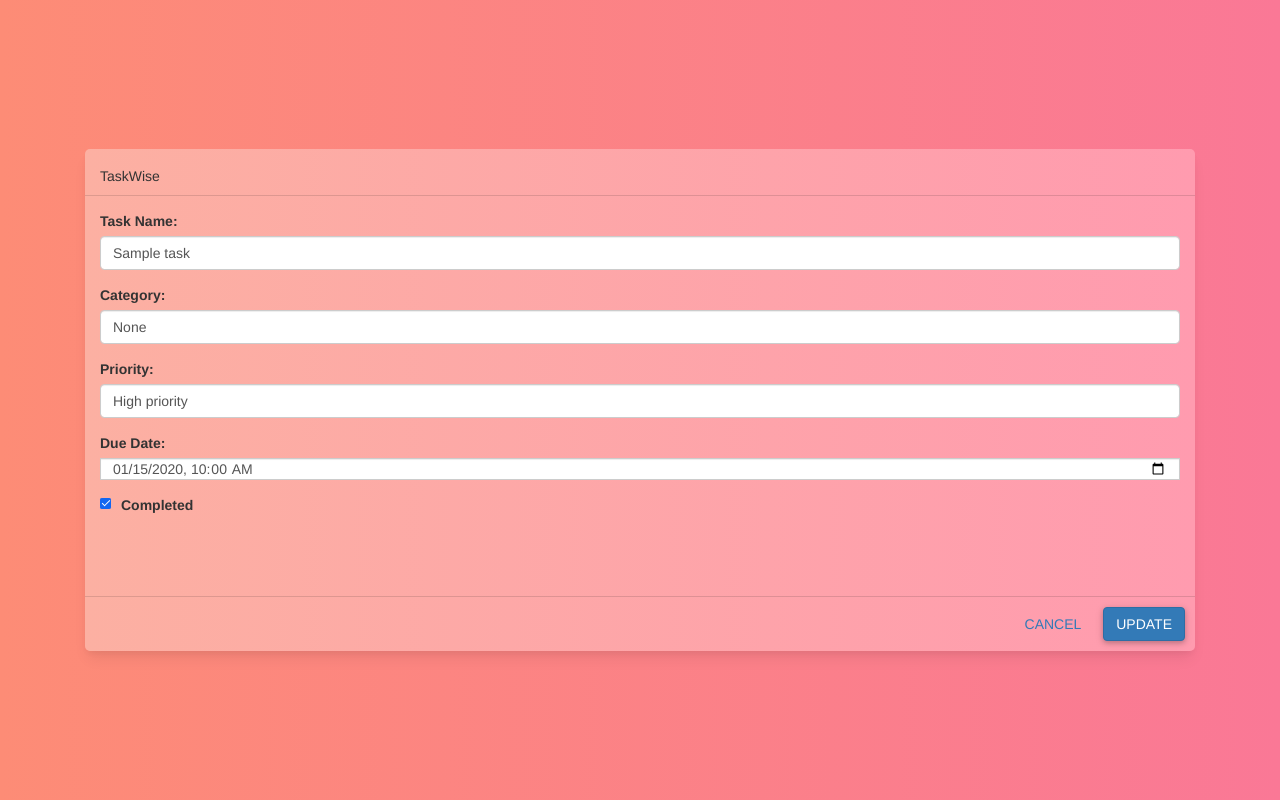
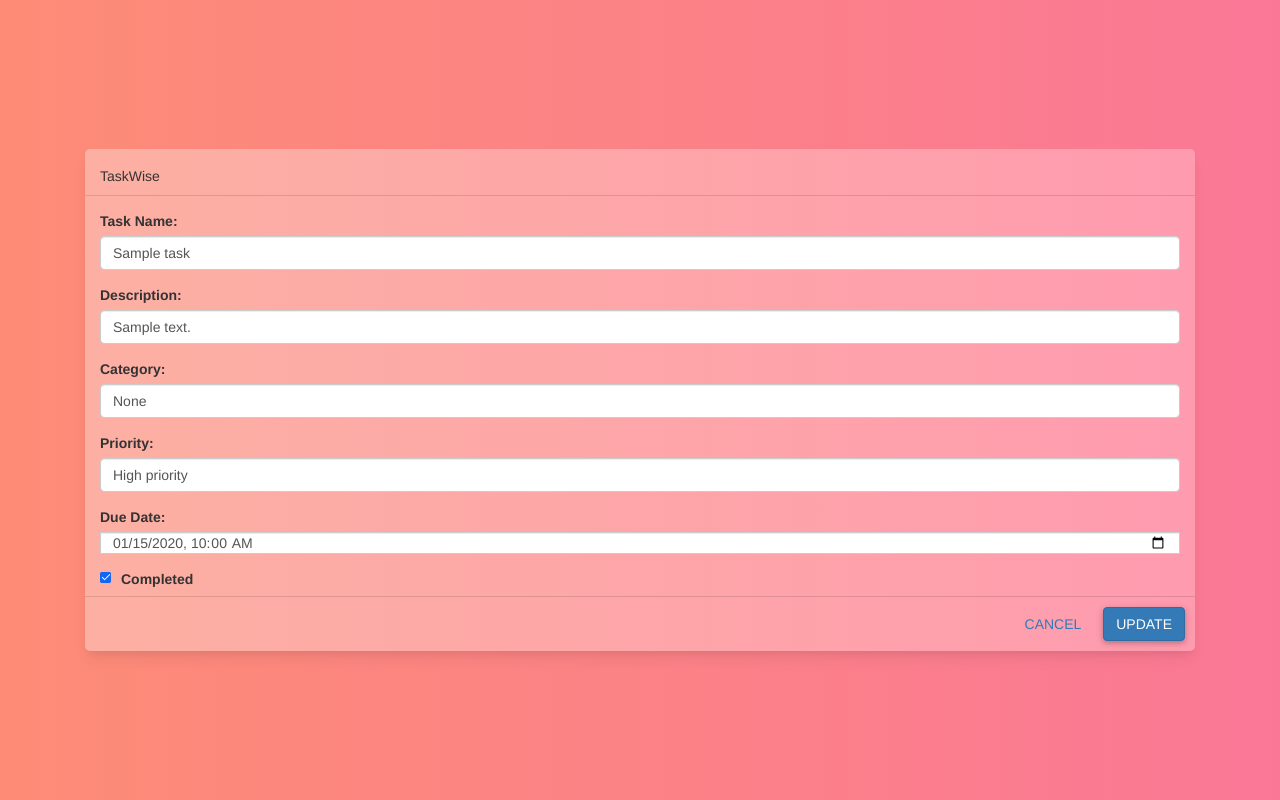
Before and after one commit to vaishakh-pk/Taskwise, a Django app: page /task/1/ in a window 1280 px wide. Run offline with Django 4.2, Linux system fonts and the light colour scheme; a user stored in the database is signed in; tables that the repository leaves empty hold one stand-in row (values such as "Sample post"); parts of the project's set-up code (start-up, migrations or seed data) failed here and were passed over; some libraries are stand-ins or nearby versions.

Commit message:
todo-task description

```diff
--- a/todo/models.py
+++ b/todo/models.py
@@ -15,7 +15,8 @@ class Task(models.Model):
     ]
 
     user = models.ForeignKey(User, on_delete=models.CASCADE)
-    name = models.CharField(max_length=200)
+    name = models.CharField(max_length=100)
+    description = models.TextField(max_length=400, blank=True,default="")
     category = models.CharField(max_length=20, choices=CATEGORIES)
     priority = models.CharField(max_length=20, choices=PRIORITY_CHOICES)
     date = models.DateTimeField()
--- a/todo/templates/create.html
+++ b/todo/templates/create.html
@@ -49,6 +49,11 @@
                                 <div class="form-group">
                                     <label for="inputTask">Task Name:</label>
                                     <input type="text" class="form-control" id="inputTask" name="inputTask"
+                                    >
+                                </div>
+                                <div class="form-group">
+                                    <label for="inputDesc">Description:</label>
+                                    <input type="text" class="form-control" id="inputDesc" name="inputDesc"
                                     >
                                 </div>
                                 <div class="form-group">
--- a/todo/templates/todo.html
+++ b/todo/templates/todo.html
@@ -51,6 +51,13 @@
                                     <input type="text" class="form-control" id="inputTask" name="inputTask"
                                            value="{{ task.name }}">
                                 </div>
+
+                                <div class="form-group">
+                                    <label for="inputDesc">Description:</label>
+                                    <input type="text" class="form-control" id="inputDesc" name="inputDesc"
+                                           value="{{ task.description }}">
+                                </div>
+
                                 <div class="form-group">
                                     <label for="inputCategory">Category:</label>
                                     <select id="inputCategory" class="form-control" name="inputCategory">
--- a/todo/views.py
+++ b/todo/views.py
@@ -89,6 +89,7 @@ def task_update(request, task_id):
     task = get_object_or_404(Task, id=task_id)
     if request.method == "POST":
         task.name = request.POST.get('inputTask')
+        task.description = request.POST.get('inputDesc')
         task.category = request.POST.get('inputCategory')
         task.priority = request.POST.get('inputPriority')
         task.date = request.POST.get('date')
@@ -162,32 +163,33 @@ def category_update(request):
 def task_create(request):
     if request.method == "POST":
         name = request.POST.get('inputTask')
+        desc = request.POST.et('inputDesc')
         category = request.POST.get('inputCategory')
         priority = request.POST.get('inputPriority')
         date = request.POST.get('date')
         status = request.POST.get('status') == 'on'
-        task = Task.objects.create(user=request.user, name=name, category=category, priority=priority, date=date,
+        task = Task.objects.create(user=request.user, name=name, description=desc, category=category, priority=priority, date=date,
                                    completed=status)
         task.save()
-        # task_date = datetime.strptime(date, '%Y-%m-%dT%H:%M').date()
-        # if task_date == datetime.now().date():
-        #     print("Sending email-notification..")
-        #     mydict = {
-        #         'username': task.user.first_name,
-        #         'task': task.name,
-        #         'time': datetime.strptime(date, '%Y-%m-%dT%H:%M').time()
-        #     }
-        #     html_message = render_to_string('email-notification.html', mydict)
-        #     subject = 'TaskWise reminder -' + task.name
-        #     email_from = settings.EMAIL_HOST_USER
-        #     recipient_list = [task.user]
-        #     message = EmailMessage(subject, html_message,
-        #                            email_from, recipient_list)
-        #     message.content_subtype = 'html'
-        #     message.send()
-        #     task.notification = True
-        #     task.save()
-        #     print("Email sent successfully")
+        task_date = datetime.strptime(date, '%Y-%m-%dT%H:%M').date()
+        if task_date == datetime.now().date():
+            print("Sending email-notification..")
+            mydict = {
+                'username': task.user.first_name,
+                'task': task.name,
+                'time': datetime.strptime(date, '%Y-%m-%dT%H:%M').time()
+            }
+            html_message = render_to_string('email-notification.html', mydict)
+            subject = 'TaskWise reminder -' + task.name
+            email_from = settings.EMAIL_HOST_USER
+            recipient_list = [task.user]
+            message = EmailMessage(subject, html_message,
+                                   email_from, recipient_list)
+            message.content_subtype = 'html'
+            message.send()
+            task.notification = True
+            task.save()
+            print("Email sent successfully")
         return redirect('todolist')
 
 
```
